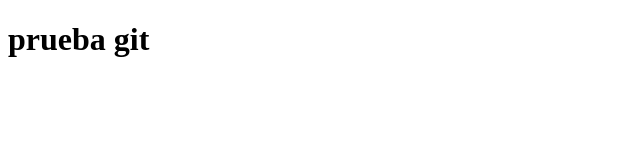
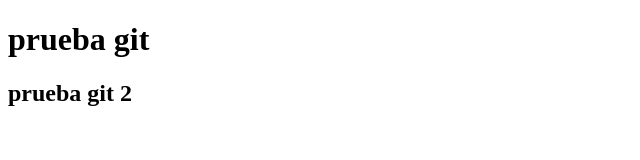
Before and after one commit to juanjavier1001/prueba-git-2021, a plain HTML site: page index.html in a window 1280 px wide. Shown: the whole page, without its empty margins (0-640 px from the left). Drawn offline with Linux system fonts and the light colour scheme.

Commit message:
agrego h2

```diff
--- a/index.html
+++ b/index.html
@@ -8,5 +8,6 @@
 </head>
 <body>
     <h1>prueba git </h1>
+    <h2>prueba git 2</h2>
 </body>
 </html>
```
